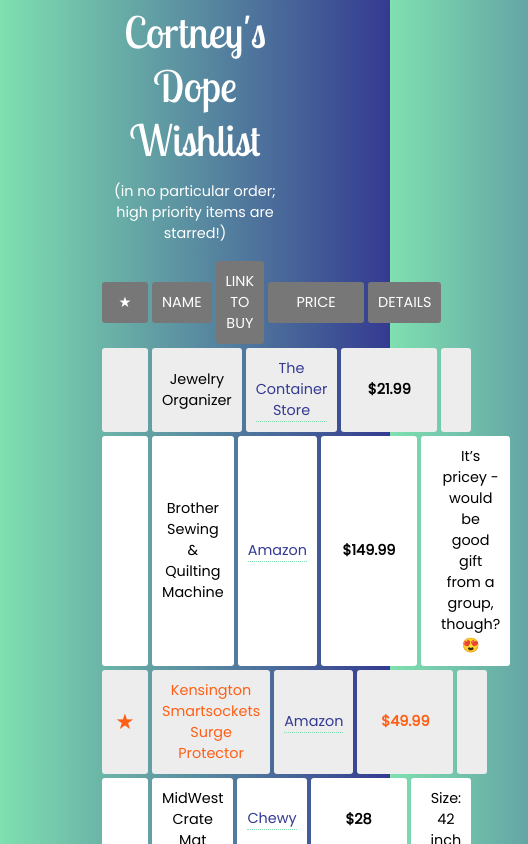
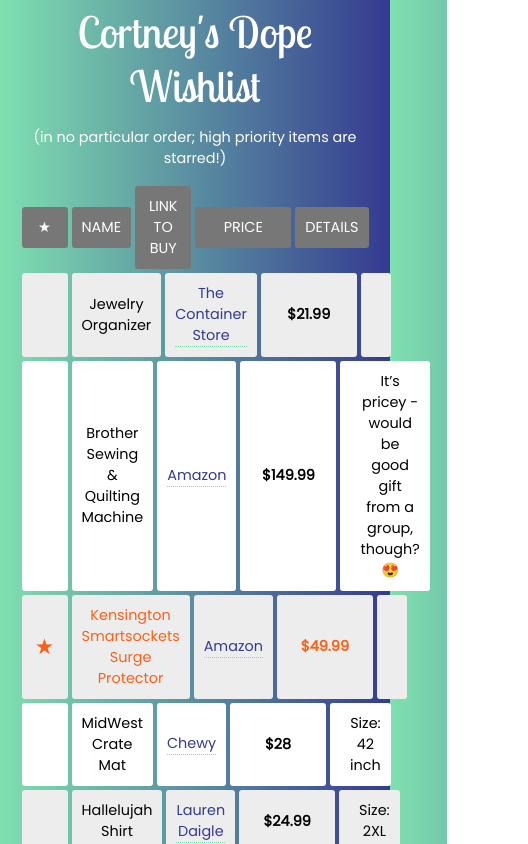
Before and after one commit to cortneysmith/wishlist, a React (Create React App) app: page / in a window 390 px wide. Shown: the top 844 px of the page, 528 px wide, since content can reach past the window. Built offline with nearby package versions, Linux system fonts and the light colour scheme; a web font is replaced by a local one.

Commit message:
responsive margins boi

```diff
--- a/src/css/wishlist.css
+++ b/src/css/wishlist.css
@@ -21,7 +21,13 @@
 /* LAYOUT / CONTAINER STYLES ------------------  */
 /* ============================================= */
 #root {
-  margin: 0 100px;
+  margin: 0 10%;
+}
+
+@media (max-width: 1024px) {
+  #root {
+    margin: 0 5%;
+  }
 }
 
 html {
```
